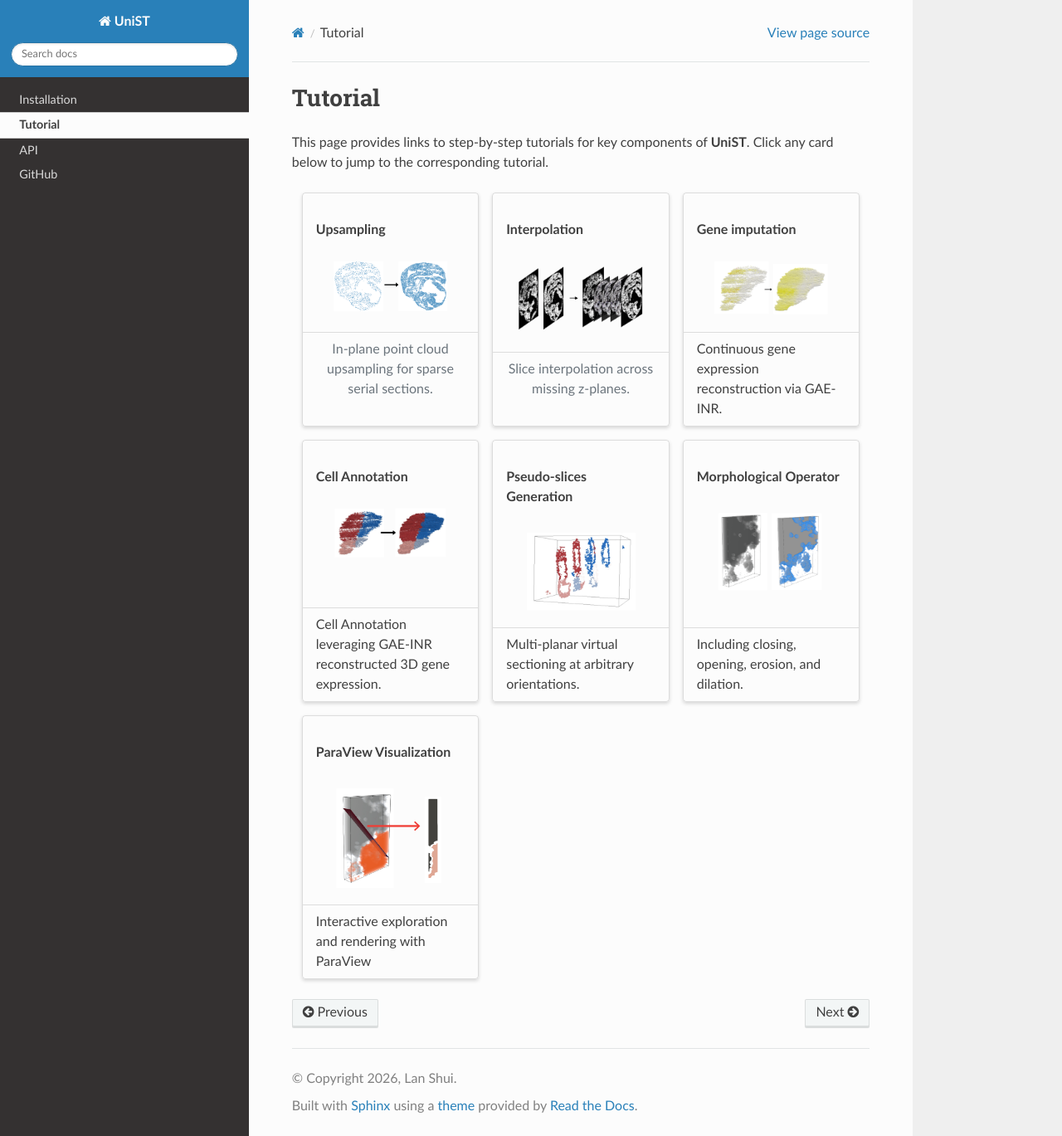
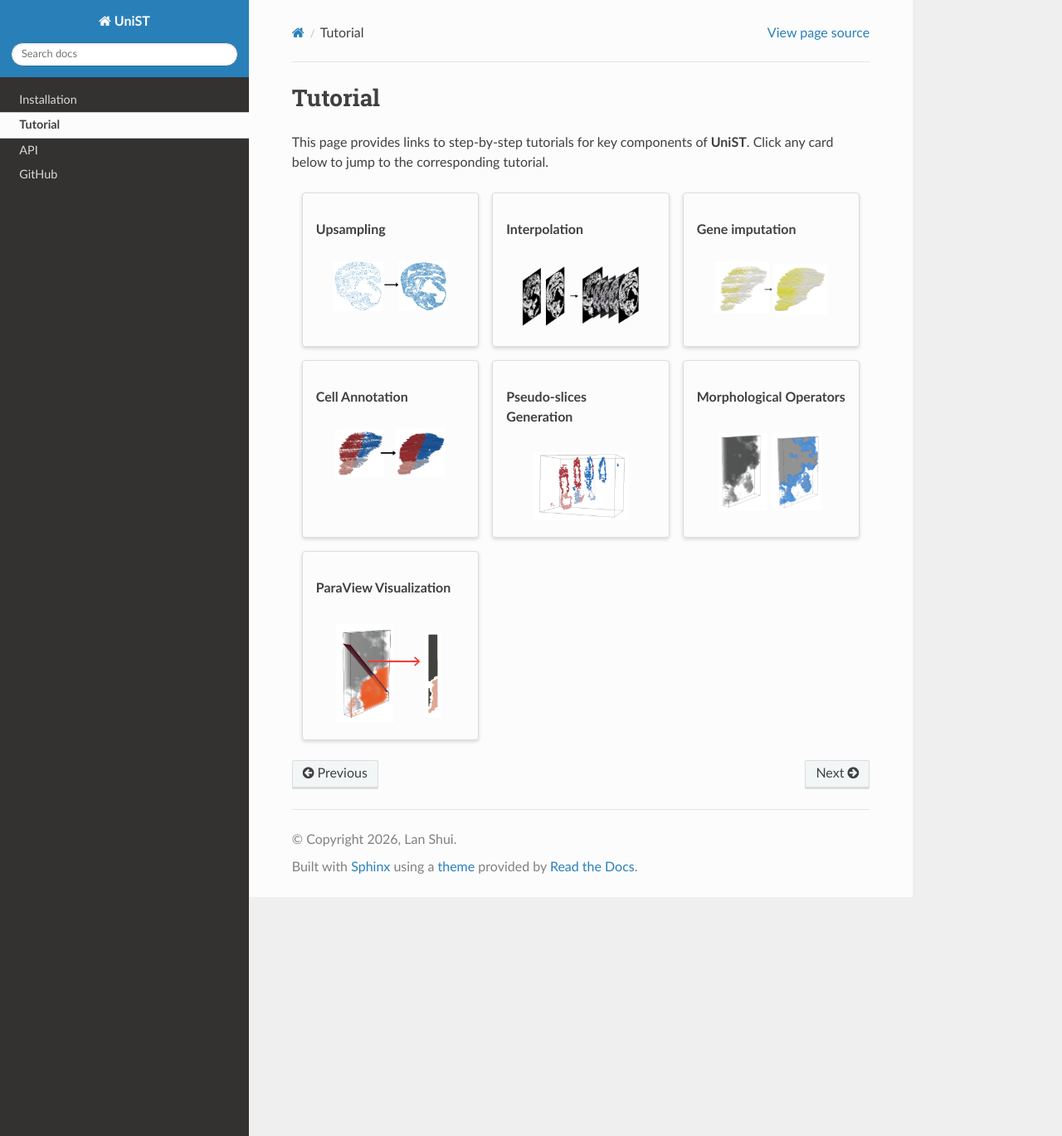
Before and after one commit to lanshui98/UniST-tutorial, a Sphinx documentation site: the page built from docs/source/tutorial.rst, in a window 1280 px wide and 1369 px high. Shown: the whole window at 83% size. Built offline with Sphinx 7.4.7 and the Read the Docs theme 3.1.0, drawn with Linux system fonts in a browser that asks for light colours.

Commit message:
Update tutorial.rst

```diff
--- a/docs/source/tutorial.rst
+++ b/docs/source/tutorial.rst
@@ -19,12 +19,6 @@ Click any card below to jump to the corresponding tutorial.
          :width: 80%
          :align: center
 
-      +++
-
-      .. div:: sd-text-center sd-text-muted sd-fs-12
-
-         In-plane point cloud upsampling for sparse serial sections.
-
    .. grid-item-card::
       :link: interpolation
       :link-type: doc
@@ -34,14 +28,8 @@ Click any card below to jump to the corresponding tutorial.
       **Interpolation**
 
       .. image:: _static/interpolation.png
-         :width: 90%
+         :width: 85%
          :align: center
-
-      +++
-
-      .. div:: sd-text-center sd-text-muted sd-fs-12
-
-         Slice interpolation across missing z-planes.
 
    .. grid-item-card::
       :link: gene_imputation
@@ -55,12 +43,6 @@ Click any card below to jump to the corresponding tutorial.
          :width: 80%
          :align: center
 
-      +++
-
-      .. div:: sd-text-center sd-text-muted sd-fs-12
-
-      Continuous gene expression reconstruction via GAE-INR.
-
    .. grid-item-card::
       :link: cell_annotation
       :link-type: doc
@@ -73,12 +55,6 @@ Click any card below to jump to the corresponding tutorial.
          :width: 80%
          :align: center
 
-      +++
-
-      .. div:: sd-text-center sd-text-muted sd-fs-12
-
-      Cell Annotation leveraging GAE-INR reconstructed 3D gene expression.
-
    .. grid-item-card::
       :link: pseudo_slices
       :link-type: doc
@@ -88,14 +64,8 @@ Click any card below to jump to the corresponding tutorial.
       **Pseudo-slices Generation**
 
       .. image:: _static/pseudo-slices.png
-         :width: 80%
+         :width: 70%
          :align: center
-
-      +++
-
-      .. div:: sd-text-center sd-text-muted sd-fs-12
-
-      Multi-planar virtual sectioning at arbitrary orientations.
 
    .. grid-item-card::
       :link: morpho_operator
@@ -103,17 +73,11 @@ Click any card below to jump to the corresponding tutorial.
 
       .. div:: sd-font-weight-bold sd-fs-5 sd-text-center sd-mb-3
 
-      **Morphological Operator**
+      **Morphological Operators**
 
       .. image:: _static/morpho_operator.png
          :width: 80%
          :align: center
-
-      +++
-
-      .. div:: sd-text-center sd-text-muted sd-fs-12
-
-      Including closing, opening, erosion, and dilation.
 
    .. grid-item-card::
       :link: vis_paraview
@@ -126,9 +90,3 @@ Click any card below to jump to the corresponding tutorial.
       .. image:: _static/vis_paraview.png
          :width: 80%
          :align: center
-
-      +++
-
-      .. div:: sd-text-center sd-text-muted sd-fs-12
-
-      Interactive exploration and rendering with ParaView
```
